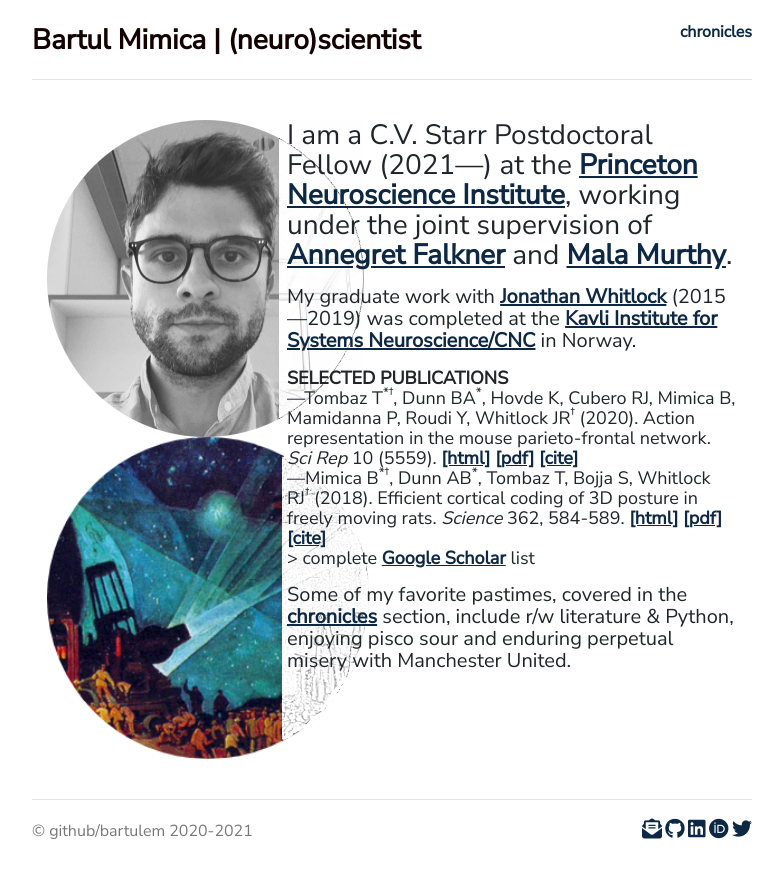
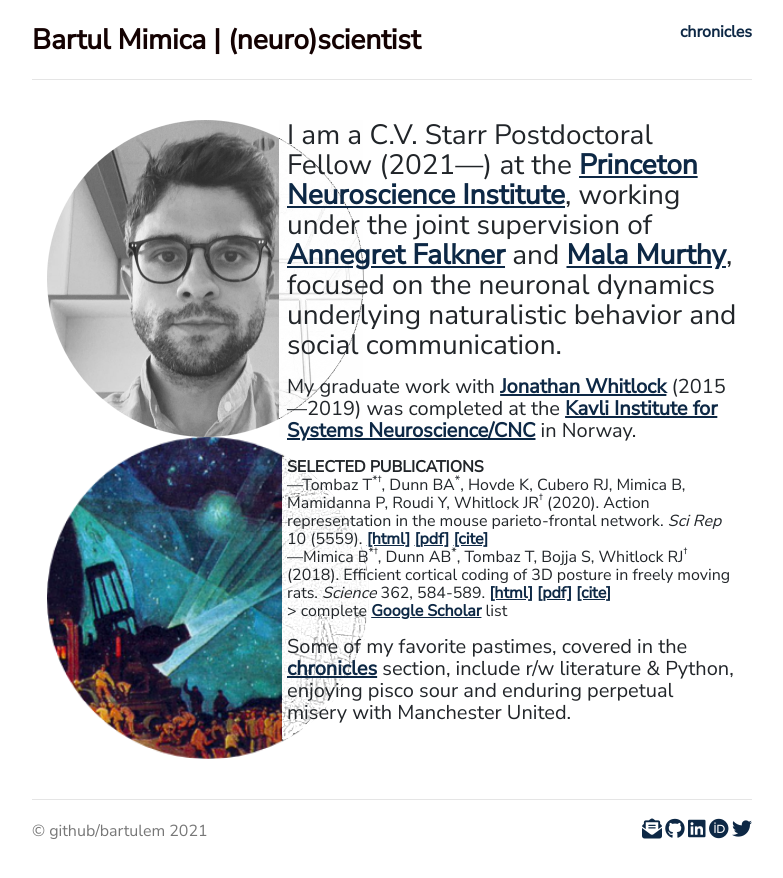
Before and after one commit to bartulem/bartulem.github.io, a Jekyll site: the page built from index.html, in a window 1280 px wide. Shown: the top 878 px of the page, without its empty margins (248-1031 px from the left). Built offline with Jekyll 4.4.1, drawn with Linux system fonts in a browser that asks for light colours; nearby versions of some CDN libraries; comment, search, counter and statistics services are not loaded; a style sheet for code colours, icons or effects is not loaded.

Commit message:
2022 format v103

```diff
--- a/_includes/footer.html
+++ b/_includes/footer.html
@@ -1,7 +1,7 @@
 <div class="footer">
 	<div class="row">
 	<div class="col-sm-8">
-	<p>© github/bartulem 2020-{{ 'now' | date: "%Y" }}</p>
+	<p>&copy; github/bartulem {{ 'now' | date: "%Y" }}</p>
 	</div>
 	<div class="col-sm-4">
 	<p class="float-right">
--- a/css/style.css
+++ b/css/style.css
@@ -41,7 +41,7 @@
 .jumbotron .btn { font-size: 21px; padding: 14px 24px; }
 .marketing p { font-size: 20px; line-height: 22px; }
 .marketing p.lead { font-size: 28px; line-height: 30px; }
-.marketing p.publications { font-size: 18px; line-height: 20px; }
+.marketing p.publications { font-size: 16px; line-height: 18px; }
 
 .posts-list h1 { margin: 0; }
 .posts-list h2 { margin: 0; }
--- a/index.html
+++ b/index.html
@@ -12,7 +12,7 @@
 	<img  class="img-custom" alt="motion" src="img/yuon-circle.png">
 	</div>
 	<div itemscope itemtype="http://data-vocabulary.org/Person" class="col-sm-8">
-	<p class="lead">I am a C.V. Starr Postdoctoral Fellow (2021—) at the <a style= "text-decoration: underline" target="_blank" href="https://pni.princeton.edu/">Princeton Neuroscience Institute</a>, working under the joint supervision of <a style= "text-decoration: underline" target="_blank" href="https://www.falknerlab.com/">Annegret Falkner</a> and <a style= "text-decoration: underline" target="_blank" href="https://murthylab.princeton.edu/">Mala Murthy</a>.</p>
+	<p class="lead">I am a C.V. Starr Postdoctoral Fellow (2021—) at the <a style= "text-decoration: underline" target="_blank" href="https://pni.princeton.edu/">Princeton Neuroscience Institute</a>, working under the joint supervision of <a style= "text-decoration: underline" target="_blank" href="https://www.falknerlab.com/">Annegret Falkner</a> and <a style= "text-decoration: underline" target="_blank" href="https://murthylab.princeton.edu/">Mala Murthy</a>, focused on the neuronal dynamics underlying naturalistic behavior and social communication.</p>
 
 	<p>My graduate work with <a style= "text-decoration: underline" target="_blank" href="https://www.whitlocklab.org/">Jonathan Whitlock</a> (2015—2019) was completed at the <a style= "text-decoration: underline" target="_blank" href="https://www.ntnu.edu/kavli">Kavli Institute for Systems Neuroscience/CNC</a> in Norway.</p>
 
```
